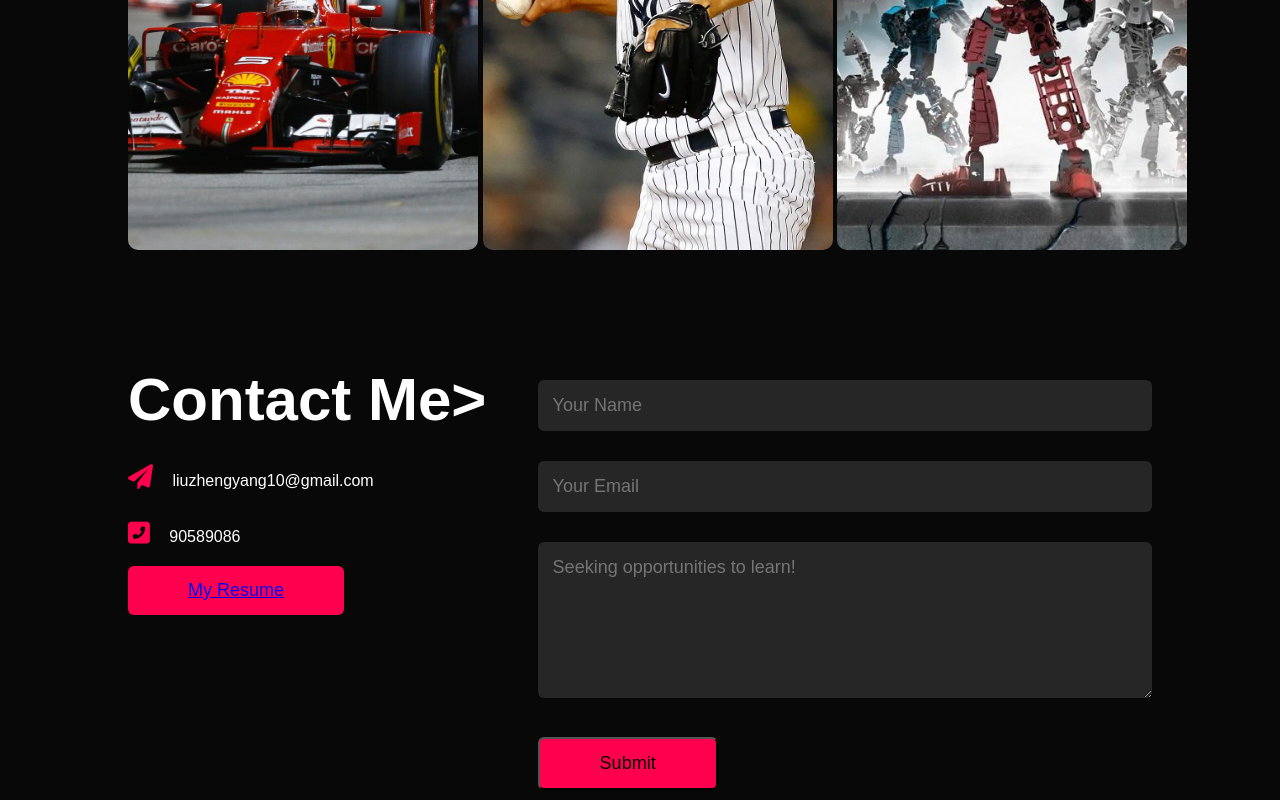
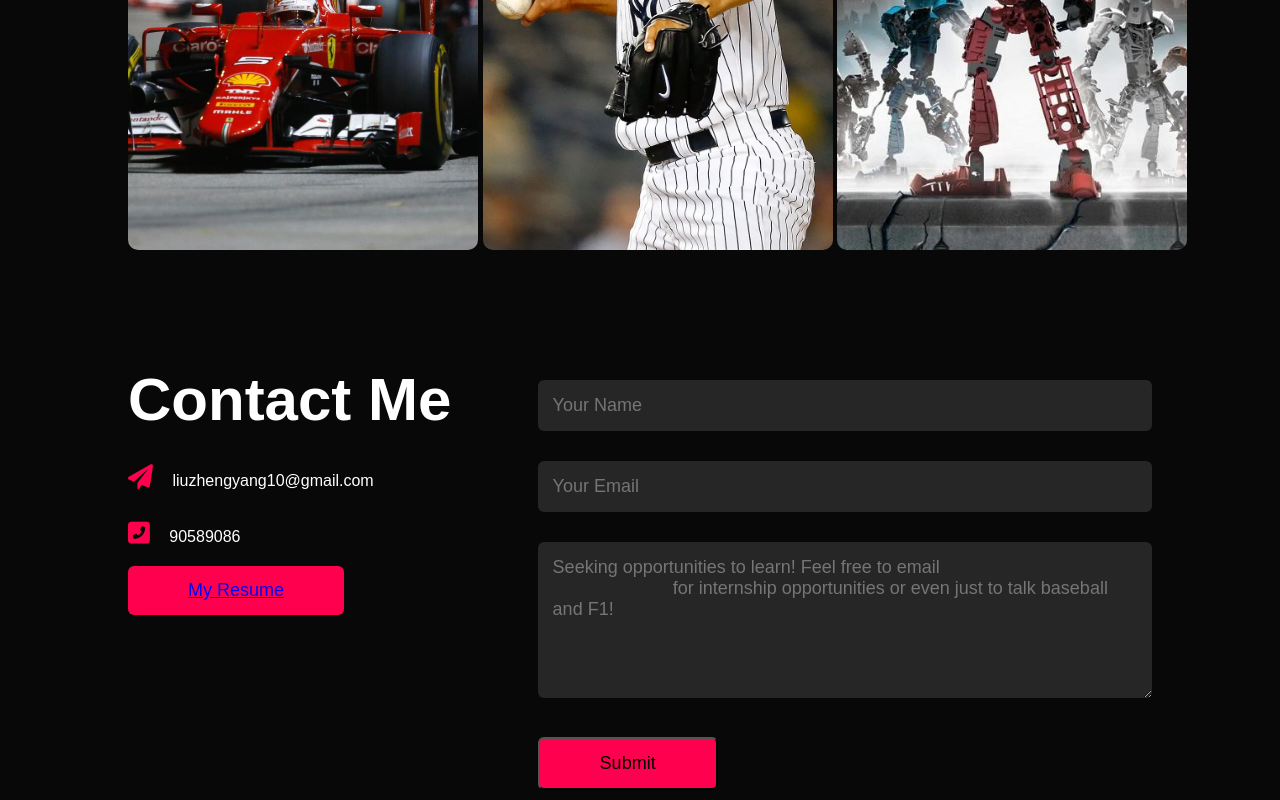
Before and after one commit to redcolorbicycle/website, a plain HTML site: page index.html in a window 1280 px wide. Shown: the part 1978-2778 px from the top of the page. Drawn offline with Linux system fonts and the light colour scheme.

Commit message:
fix errors

```diff
--- a/index.html
+++ b/index.html
@@ -103,7 +103,7 @@
         <div class = "container">
             <div class = "row">
                 <div class = "contact-left">
-                    <h1 class = "sub-title">Contact Me></h1>
+                    <h1 class = "sub-title">Contact Me</h1>
                     <p><i class = "fas fa-paper-plane"></i> liuzhengyang10@gmail.com</p>
                     <p><i class = "fas fa-phone-square-alt"></i> 90589086</p>
                     <a href = "images/Zhengyang_Resume.pdf" download class = "btn btn2">My Resume</a>
@@ -112,7 +112,8 @@
                     <form name = "submit-to-google-sheet">
                         <input type="text" name = "Name" placeholder = "Your Name" required>
                         <input type="email" name = "Email" placeholder = "Your Email" required>
-                        <textarea name = "Message" rows = "6" placeholder = "Seeking opportunities to learn!"></textarea>
+                        <textarea name = "Message" rows = "6" placeholder = "Seeking opportunities to learn! Feel free to email
+                        for internship opportunities or even just to talk baseball and F1!"></textarea>
                         <button type = "Submit" class = "btn btn2">Submit</button>
                     </form>
                     <span id = "msg"></span>
```
